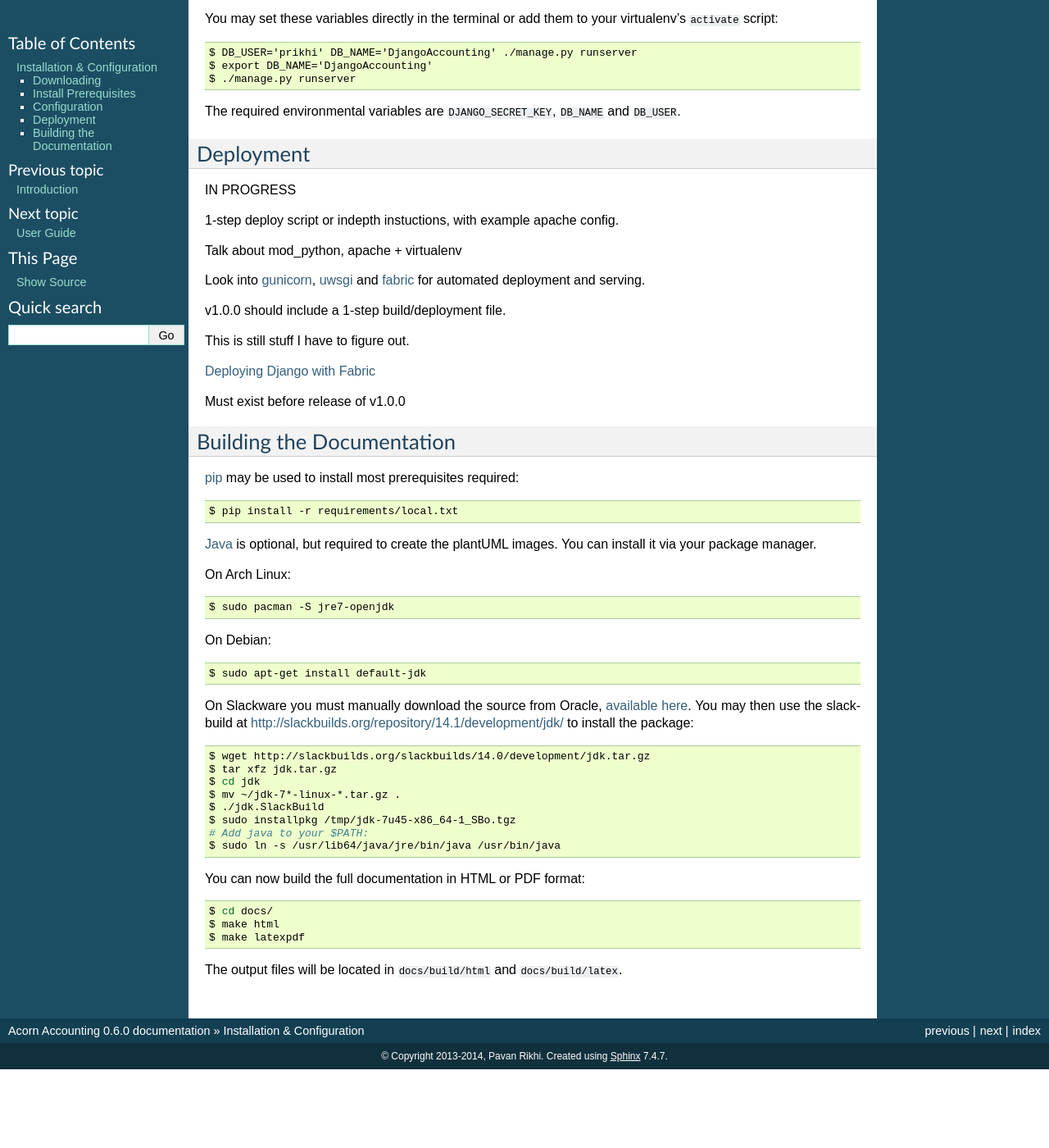
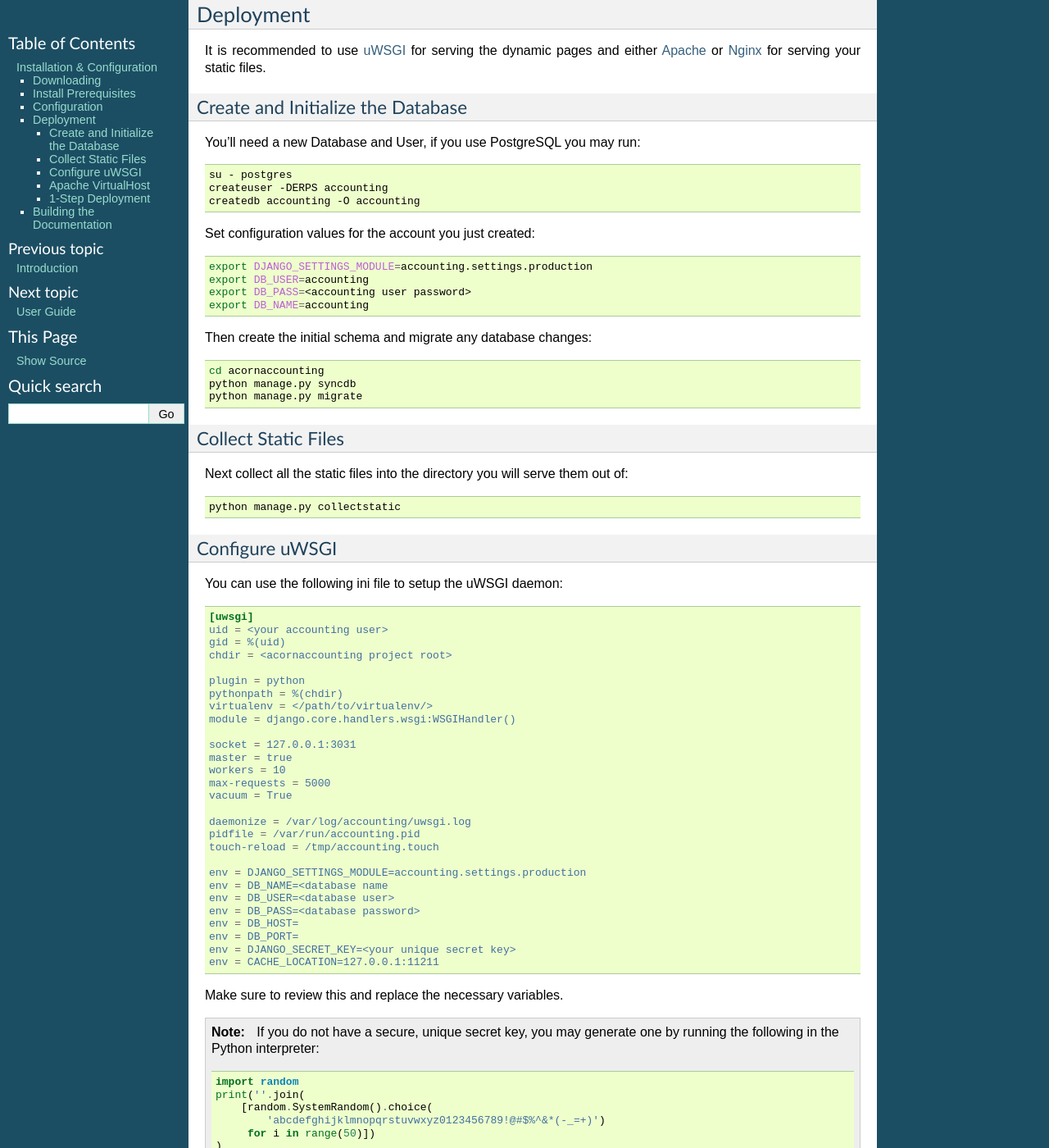
Before and after one commit to prikhi/AcornAccounting, a Sphinx documentation site: the page built from docs/source/setup.rst, in a window 1280 px wide and 1400 px high, scrolled down 1667 px. Shown: the whole window at 82% size. Built offline with Sphinx 7.4.7, drawn with Linux system fonts in a browser that asks for light colours; formulas are drawn with MathJax 3; before the commit the page ends 2971 px from its top, so only the background shows below that; some of the changed text lies outside the part shown.

Commit message:
[#248] Add Deployment Documentation
* Add Deployment Documentation with example configurations for
  PostgreSQL, Apache and uWSGI.
* Add an Installation and Deployment guide for Slackware 14.0.

Closes #248: Add Deployment Documentation

Signed-off-by: Pavan Rikhi <pavan.rikhi+agit@gmail.com>

```diff
--- a/docs/source/index.rst
+++ b/docs/source/index.rst
@@ -12,6 +12,7 @@ Welcome to Acorn-Accounting's documentation!
     specs/about
     specs/design/index
     specs/technical/index
+    appendix/guides/index
     glossary
 
 
--- a/docs/source/setup.rst
+++ b/docs/source/setup.rst
@@ -5,11 +5,10 @@ Installation & Configuration
 Downloading
 ============
 
-IN PROGRESS
-
 Pip Install Directions
 
-v1.0.0 should be hosted on `PyPi <https://pypi.python.org/pypi/>`_ so installing is as easy as:
+v1.0.0 should be hosted on `PyPi <https://pypi.python.org/pypi/>`_ so
+installing is as easy as:
 
 .. code-block:: bash
 
@@ -98,14 +97,6 @@ A set of dependencies may be installed via `pip`_:
 Configuration
 ==============
 
-IN PROGRESS
-
-Talk about setting up settings like Company Name, Address, Daily Payment
-Amount, etc.
-
-Also talk about how to specify settings in Environmental Variables instead of
-in files, especially for things like ``DJANGO_SECRET_KEY``.
-
 Some settings are set through environmental variables instead of files. These
 include settings with sensitive information, and allows us to keep the
 information out of version control.
@@ -120,28 +111,195 @@ virtualenv's ``activate`` script::
 The required environmental variables are ``DJANGO_SECRET_KEY``, ``DB_NAME`` and
 ``DB_USER``.
 
-
 Deployment
 ===========
 
-IN PROGRESS
+It is recommended to use `uWSGI`_ for serving the dynamic pages and either
+`Apache`_ or `Nginx`_ for serving your static files.
 
-1-step deploy script or indepth instuctions, with example apache config.
+Create and Initialize the Database
++++++++++++++++++++++++++++++++++++
 
-Talk about mod_python, apache + virtualenv
+You'll need a new Database and User, if you use PostgreSQL you may run:
 
-Look into `gunicorn <http://gunicorn.org/>`_, `uwsgi
-<https://github.com/unbit/uwsgi>`_ and `fabric
-<http://docs.fabfile.org/en/1.8/>`_ for automated deployment and serving.
+.. code-block:: bash
 
-v1.0.0 should include a 1-step build/deployment file.
+    su - postgres
+    createuser -DERPS accounting
+    createdb accounting -O accounting
 
-This is still stuff I have to figure out.
+Set configuration values for the account you just created:
 
+.. code-block:: bash
+
+    export DJANGO_SETTINGS_MODULE=accounting.settings.production
+    export DB_USER=accounting
+    export DB_PASS=<accounting user password>
+    export DB_NAME=accounting
+
+Then create the initial schema and migrate any database changes:
+
+.. code-block:: bash
+
+    cd acornaccounting
+    python manage.py syncdb
+    python manage.py migrate
+
+Collect Static Files
++++++++++++++++++++++
+
+Next collect all the static files into the directory you will serve them out
+of:
+
+.. code-block:: bash
+
+    python manage.py collectstatic
+
+Configure uWSGI
+++++++++++++++++
+
+You can use the following ini file to setup the uWSGI daemon:
+
+.. code-block:: ini
+
+    [uwsgi]
+    uid = <your accounting user>
+    gid = %(uid)
+    chdir = <acornaccounting project root>
+
+    plugin = python
+    pythonpath = %(chdir)
+    virtualenv = </path/to/virtualenv/>
+    module = django.core.handlers.wsgi:WSGIHandler()
+
+    socket = 127.0.0.1:3031
+    master = true
+    workers = 10
+    max-requests = 5000
+    vacuum = True
+
+    daemonize = /var/log/accounting/uwsgi.log
+    pidfile = /var/run/accounting.pid
+    touch-reload = /tmp/accounting.touch
+
+    env = DJANGO_SETTINGS_MODULE=accounting.settings.production
+    env = DB_NAME=<database name
+    env = DB_USER=<database user>
+    env = DB_PASS=<database password>
+    env = DB_HOST=
+    env = DB_PORT=
+    env = DJANGO_SECRET_KEY=<your unique secret key>
+    env = CACHE_LOCATION=127.0.0.1:11211
+
+Make sure to review this and replace the necessary variables.
+
+.. note::
+
+    If you do not have a secure, unique secret key, you may generate one by
+    running the following in the Python interpreter:
+
+    .. code-block:: python
+
+        import random
+        print(''.join(
+            [random.SystemRandom().choice(
+                'abcdefghijklmnopqrstuvwxyz0123456789!@#$%^&*(-_=+)')
+             for i in range(50)])
+        )
+
+Depending on your OS, you may need to put this file in
+``/etc/uwsgi/apps-available`` then link it to ``/etc/uwsgi/apps-enabled/``. Or
+you may need to write an rc.d or init.d startup script:
+
+.. code-block:: bash
+
+    #!/bin/bash
+    #
+    # Start/Stop/Restart the Accounting uWSGI server
+    #
+    # To make the server start at boot make this file executable:
+    #
+    #       chmod 755 /etc/rc.d/rc.accounting
+
+    INIFILE=/etc/uwsgi/accounting.ini
+    PIDFILE=/var/run/accounting.pid
+
+    case "$1" in
+        'start')
+            echo "Starting the Accounting uWSGI Process."
+            uwsgi -i $INIFILE
+            ;;
+        'stop')
+            echo "Stopping the Accounting uWSGI Process."
+            uwsgi --stop $PIDFILE
+            rm $PIDFILE
+            ;;
+        'restart')
+            echo "Restarting the Accounting uWSGI Process."
+            if [ -f $PIDFILE ]; then
+                uwsgi --reload $PIDFILE
+            else
+                echo "Error: No Accounting uWSGI Process Found."
+            fi
+            ;;
+        *)
+            echo "Usage: /etc/rc.d/rc.accounting {start|stop|restart}"
+            exit 1
+            ;;
+    esac
+
+    exit 0
+
+
+Apache VirtualHost
++++++++++++++++++++
+
+The Virtual Host should redirect every request, except those to ``/static``, to
+the uWSGI handler:
+
+.. code-block:: bash
+
+    <VirtualHost *:80>
+        ServerName accounting.yourdomain.com
+        DocumentRoot "/srv/accounting/"
+        Alias /static /srv/accounting/static/
+        <Directory "/srv/accounting/">
+            Options Indexes FollowSymLinks MultiViews
+            AllowOverride None
+            Require all granted
+        </Directory>
+        <Location />
+            Options FollowSymLinks Indexes
+            SetHandler uwsgi-handler
+            uWSGISocket 127.0.0.1:3031
+        </Location>
+        <Location /static>
+            SetHandler none
+        </Location>
+        ErrorLog "/var/log/httpd/accounting-error_log"
+        CustomLog "/var/log/httpd/accounting-access_log" common
+    </VirtualHost>
+
+Note that in the above setup, ``/srv/accounting/`` is linked to the Django
+project's root directory ``acornaccounting``.
+
+1-Step Deployment
+++++++++++++++++++
+
+1-step deploy script and indepth instuctions, with example apache and uwsgi
+configs.
+
+Look into `fabric <http://docs.fabfile.org/en/1.8/>`_ for automated deployment.
 `Deploying Django with Fabric
 <http://www.re-cycledair.com/deploying-django-with-fabric>`_
 
-Must exist before release of v1.0.0
+Ideally we would be able to run something like ``fab deploy_initial`` and ``fab
+deploy``.
+
+We can use fab templates, putting samples/templates in the ``/conf/``
+directory.
+
+v1.0.0 should include a 1-step build/deployment file.
 
 
 Building the Documentation
@@ -206,3 +364,9 @@ The output files will be located in ``docs/build/html`` and
 .. _virtualenv: https://github.com/pypa/virtualenv
 
 .. _virtualenvwrapper: https://github.com/bernardofire/virtualenvwrapper
+
+.. _uWSGI: http://uwsgi-docs.readthedocs.org/en/latest/
+
+.. _Apache: https://httpd.apache.org/
+
+.. _Nginx: http://nginx.org/en/
```
Also changed, not shown: docs/source/appendix/guides/index.rst (added, +8 -0 lines), docs/source/appendix/guides/slackware.rst (added, +506 -0 lines).
